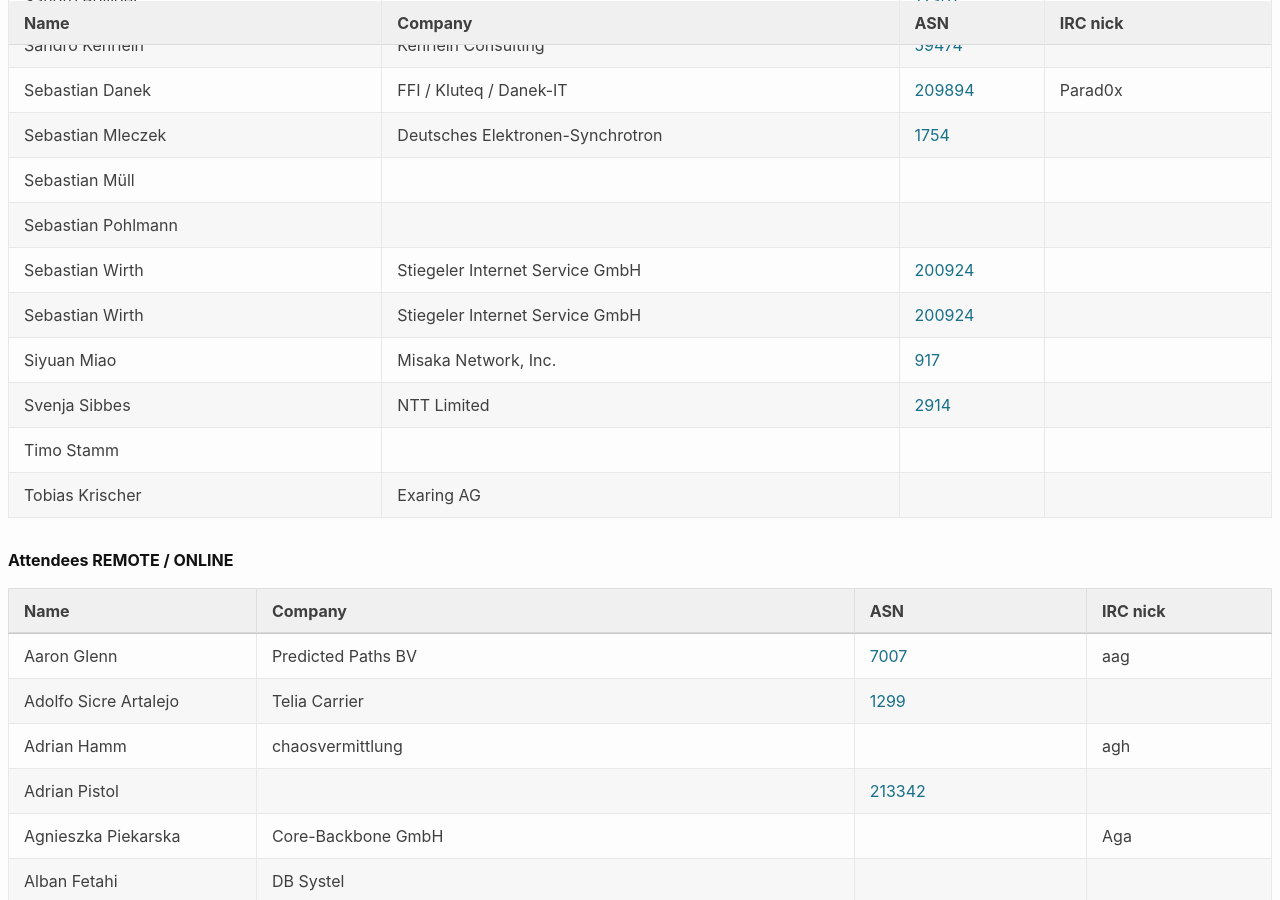
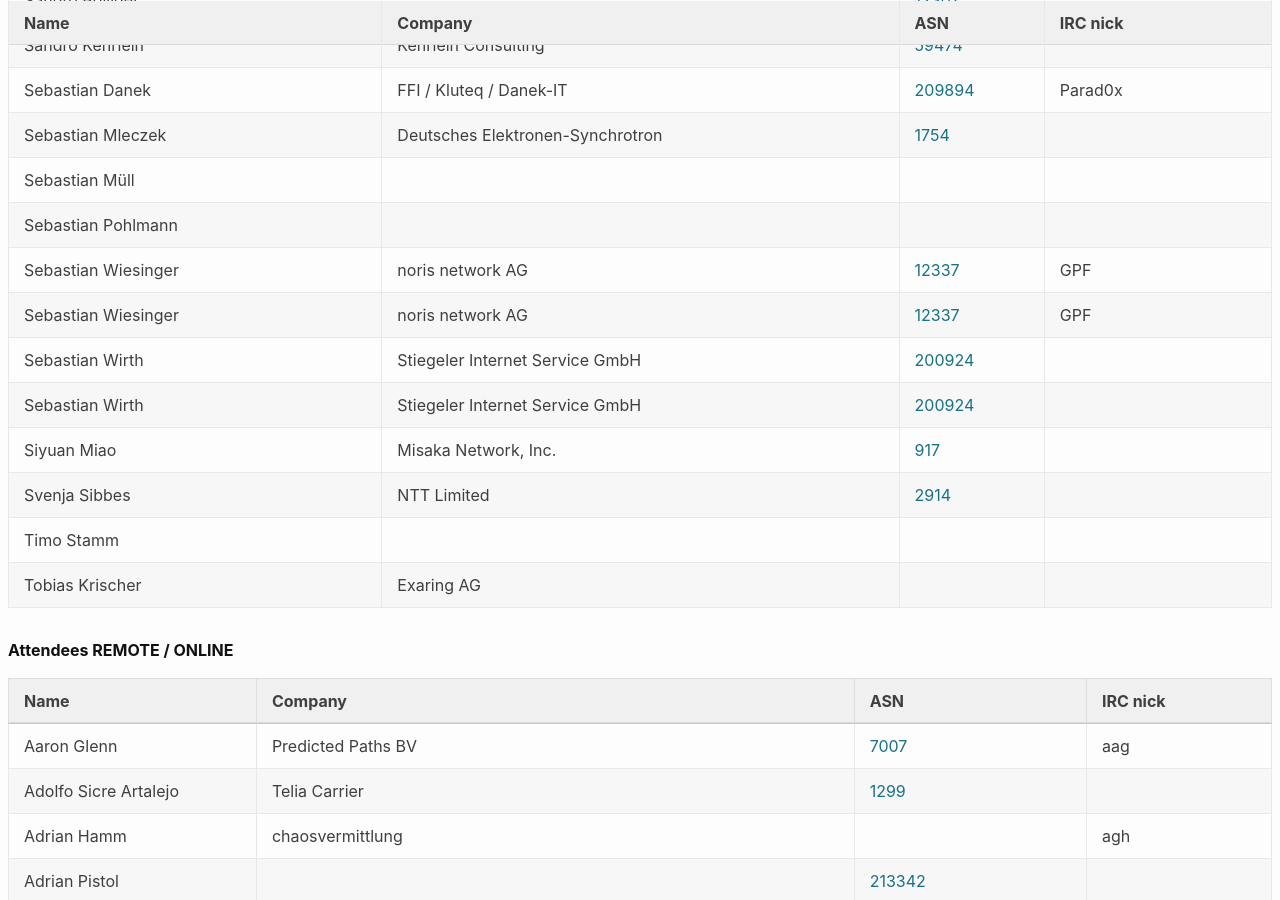
Before and after one commit to denog/pretix-attendeelist, a Jekyll site: the page built from denog14/index.md, in a window 1280 px wide and 900 px high, scrolled down 2308 px. Built offline with Jekyll 4.4.1, drawn with Linux system fonts in a browser that asks for light colours.

Commit message:
Latest data: Fri Sep 16 11:14:24 UTC 2022

```diff
--- a/_data/attendees_denog14_onsite.json
+++ b/_data/attendees_denog14_onsite.json
@@ -324,6 +324,18 @@
     "asn": null
   },
   {
+    "name": "Sebastian Wiesinger",
+    "company": "noris network AG",
+    "irc": "GPF",
+    "asn": "12337"
+  },
+  {
+    "name": "Sebastian Wiesinger",
+    "company": "noris network AG",
+    "irc": "GPF",
+    "asn": "12337"
+  },
+  {
     "name": "Sebastian Wirth",
     "company": "Stiegeler Internet Service GmbH",
     "irc": null,
```
